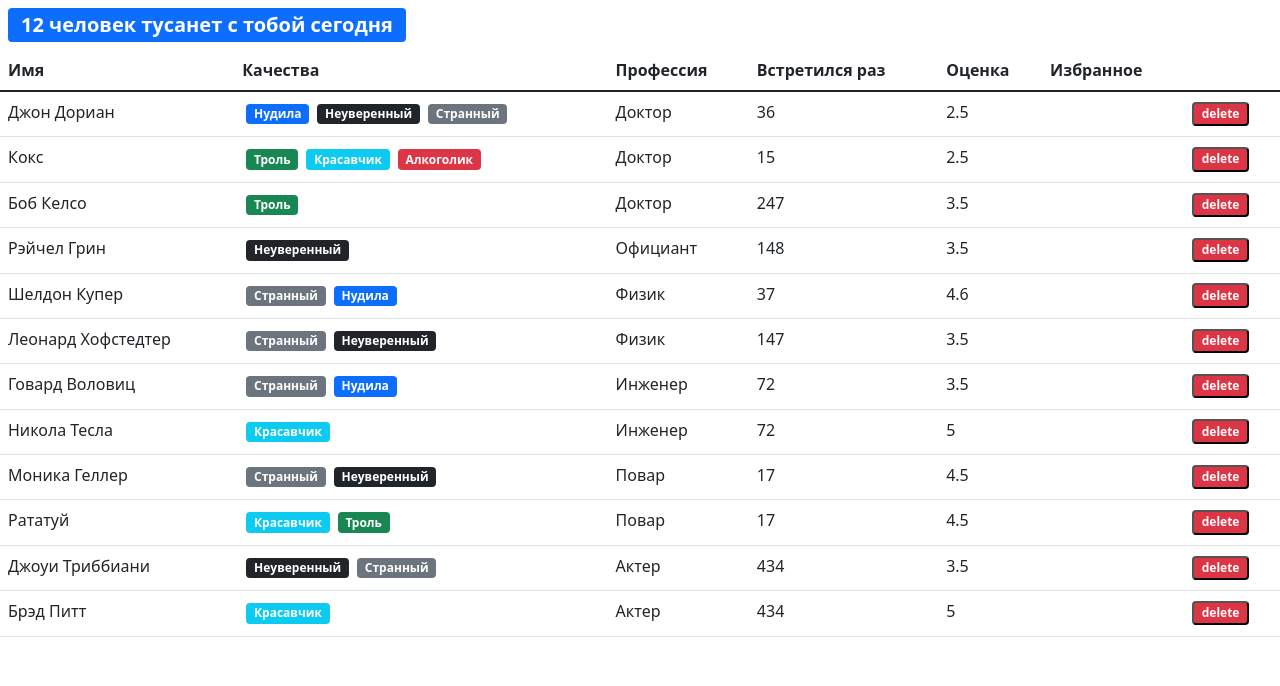
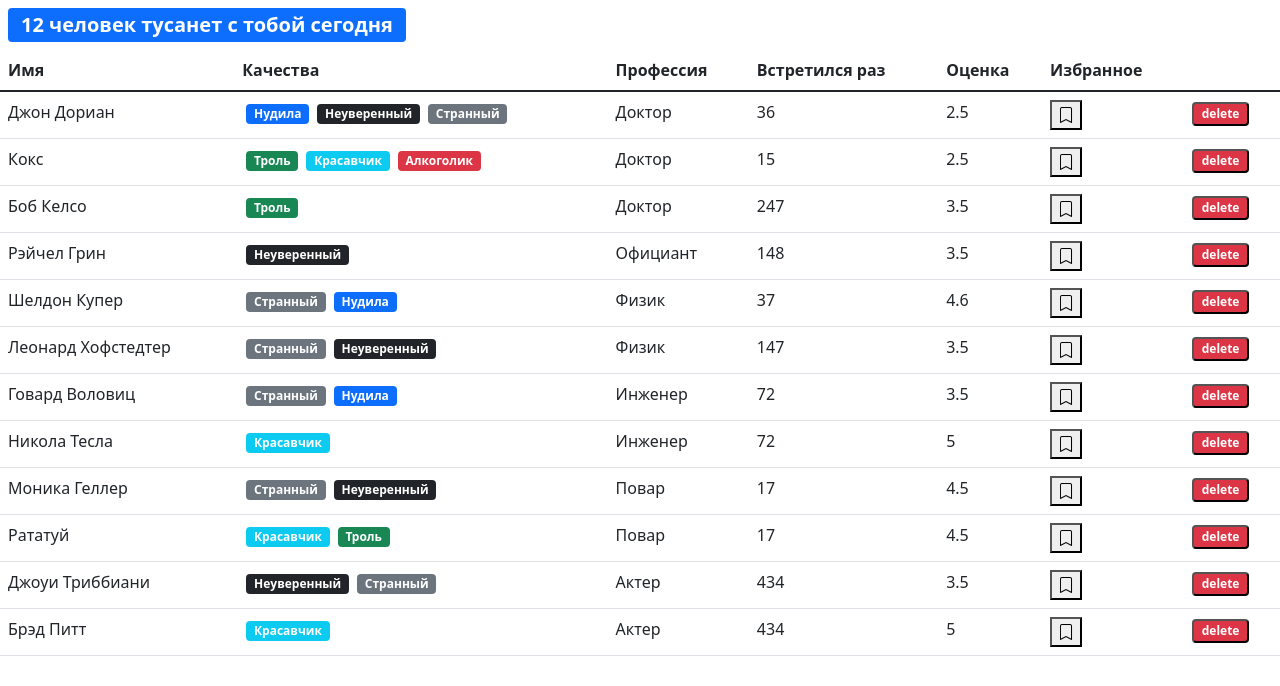
Before and after one commit to NikePro777/fast-company, a React (Create React App) app: page / in a window 1280 px wide. Shown: the top 686 px of the page. Built offline with nearby package versions, Linux system fonts and the light colour scheme.

Commit message:
set bookmarks

```diff
--- a/public/index.html
+++ b/public/index.html
@@ -3,6 +3,10 @@
   <head>
     <meta charset="utf-8" />
     <link rel="icon" href="%PUBLIC_URL%/favicon.ico" />
+    <link
+      rel="stylesheet"
+      href="https://cdn.jsdelivr.net/npm/bootstrap-icons@1.5.0/font/bootstrap-icons.css"
+    />
     <meta name="viewport" content="width=device-width, initial-scale=1" />
     <meta name="theme-color" content="#000000" />
     <meta
--- a/src/App.js
+++ b/src/App.js
@@ -40,7 +40,16 @@ const App = () => {
     return color;
   };
 
-  const handleToggleBookMark = (id) => {};
+  const handleToggleBookMark = (id) => {
+    console.log(id);
+    // let color = "bi bi-bookmark";
+    // if (number === 0) {
+    //   color = color + "danger";
+    // } else {
+    //   color = color + "primary";
+    // }
+    // return color;
+  };
 
   return (
     <>
--- a/src/app/components/bookmark.jsx
+++ b/src/app/components/bookmark.jsx
@@ -1,7 +1,12 @@
 import React from "react";
 
-const BookMark = ({ status, ...rest }) => {
-  return null;
+const BookMark = ({ status, handleToggleBookMark, id }) => {
+  return (
+    <button key={id} onClick={() => handleToggleBookMark({ id })}>
+      <i className="bi bi-bookmark"></i>
+      {/* <i className="bi bi-bookmark-fill"></i> */}
+    </button>
+  );
 };
 
 export default BookMark;
--- a/src/app/components/user.jsx
+++ b/src/app/components/user.jsx
@@ -2,7 +2,7 @@ import React from "react";
 import BookMark from "./bookmark";
 import Qualitie from "./qualitie";
 
-const User = ({ users, handleDelete }) => {
+const User = ({ users, handleDelete, ...rest }) => {
   const renderTabl = () => {
     return users.map((user) => (
       <tr key={user._id}>
@@ -13,7 +13,7 @@ const User = ({ users, handleDelete }) => {
         <td>{user.profession.name}</td>
         <td>{user.completedMeetings}</td>
         <td>{user.rate}</td>
-        <td>{<BookMark />}</td>
+        <td>{<BookMark id={user._id} {...rest} />}</td>
         <td>
           <button
             key={user._id}
```
